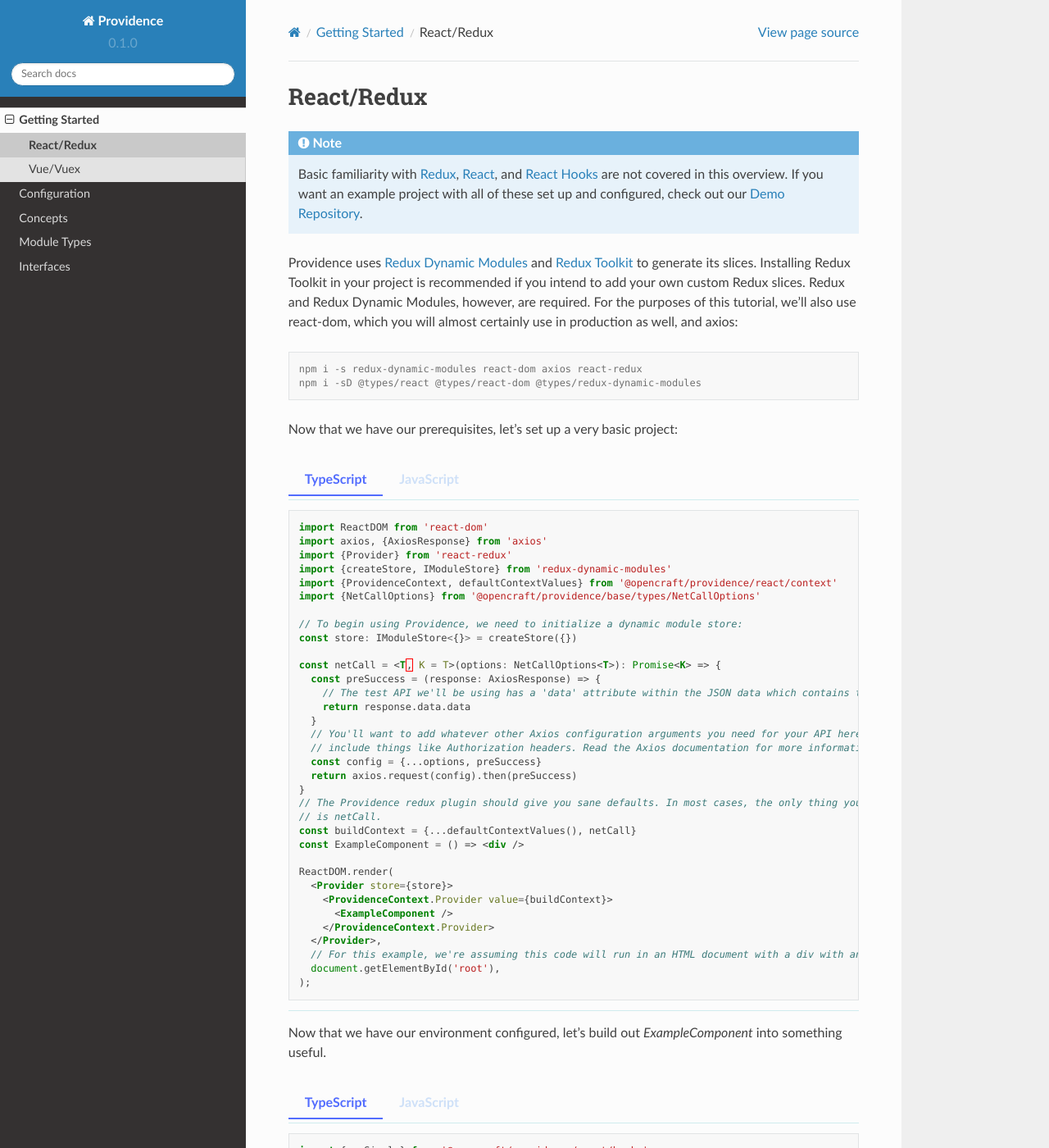
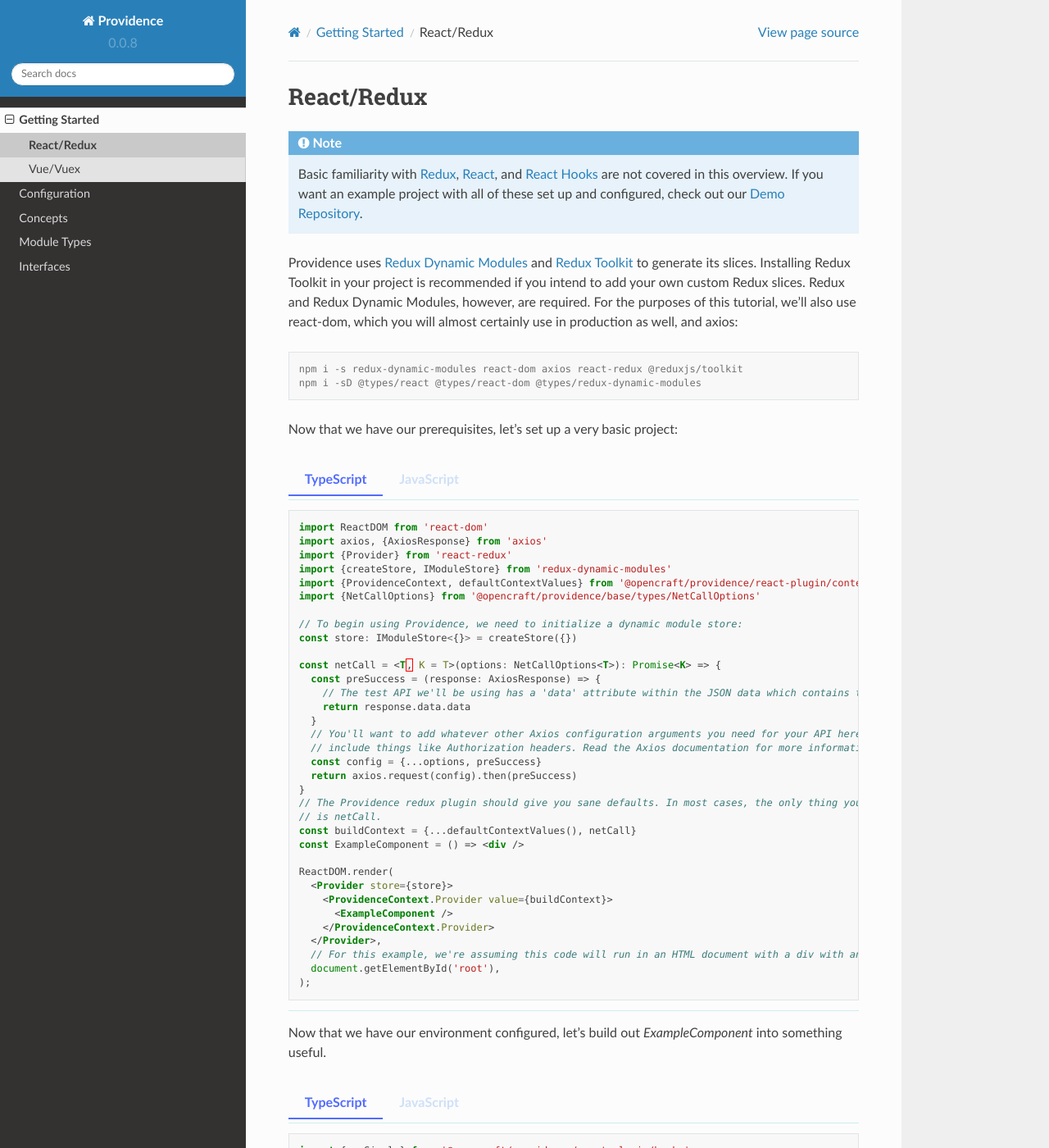
Before and after one commit to Kelketek/providence, a Sphinx documentation site: the page built from docs/getting_started/redux.rst, in a window 1280 px wide and 1400 px high. Shown: the whole window at 82% size. Built offline with Sphinx 7.4.7 and the Read the Docs theme 2.0.0, drawn with Linux system fonts in a browser that asks for light colours; the version number is read from the project's files by our own code; some of the changed text lies outside the part shown.

```diff
--- a/docs/getting_started/index.rst
+++ b/docs/getting_started/index.rst
@@ -1,11 +1,11 @@
 Getting Started
 ===============
 
-Providence is not yet available through npm's repositories. Use the following command to install it from the git repository:
+To begin, install providence:
 
 .. code-block:: console
 
-    npm i https://gitlab.com/opencraft/dev/providence.git
+    npm i -s @opencraft/providence.git
 
 Then, find your state management library below for setup instructions:
 
--- a/docs/getting_started/redux.rst
+++ b/docs/getting_started/redux.rst
@@ -8,7 +8,7 @@ Providence uses `Redux Dynamic Modules`_ and `Redux Toolkit`_ to generate its sl
 
 .. code-block:: console
 
-    npm i -s redux-dynamic-modules react-dom axios react-redux
+    npm i -s redux-dynamic-modules react-dom axios react-redux @reduxjs/toolkit
     npm i -sD @types/react @types/react-dom @types/redux-dynamic-modules
 
 Now that we have our prerequisites, let's set up a very basic project:
@@ -21,7 +21,7 @@ Now that we have our prerequisites, let's set up a very basic project:
       import axios, {AxiosResponse} from 'axios'
       import {Provider} from 'react-redux'
       import {createStore, IModuleStore} from 'redux-dynamic-modules'
-      import {ProvidenceContext, defaultContextValues} from '@opencraft/providence/react/context'
+      import {ProvidenceContext, defaultContextValues} from '@opencraft/providence/react-plugin/context'
       import {NetCallOptions} from '@opencraft/providence/base/types/NetCallOptions'
 
       // To begin using Providence, we need to initialize a dynamic module store:
@@ -60,7 +60,7 @@ Now that we have our prerequisites, let's set up a very basic project:
      import axios, {AxiosResponse} from 'axios'
      import {Provider} from 'react-redux'
      import {createStore} from 'redux-dynamic-modules'
-     import {ProvidenceContext, defaultContextValues} from '@opencraft/providence/react/context'
+     import {ProvidenceContext, defaultContextValues} from '@opencraft/providence/react-plugin/context'
      import {NetCallOptions} from '@opencraft/providence/base/types/NetCallOptions'
 
      // To begin using Providence, we need to initialize a dynamic module store:
@@ -97,7 +97,7 @@ Now that we have our environment configured, let's build out `ExampleComponent`
 
    .. code-block:: jsx
 
-      import {useSingle} from '@opencraft/providence/react/hooks'
+      import {useSingle} from '@opencraft/providence/react-plugin/hooks'
 
       declare interface Product {
         id: number,
@@ -133,7 +133,7 @@ Now that we have our environment configured, let's build out `ExampleComponent`
 
    .. code-block:: jsx
 
-      import {useSingle} from '@opencraft/providence/react/hooks'
+      import {useSingle} from '@opencraft/providence/react-plugin/hooks'
 
       const ExampleComponent = () => {
 
--- a/tsconfig.json
+++ b/tsconfig.json
@@ -42,12 +42,12 @@
     // "maxNodeModuleJsDepth": 1,                        /* Specify the maximum folder depth used for checking JavaScript files from `node_modules`. Only applicable with `allowJs`. */
 
     /* Emit */
-    "declaration": true,                              /* Generate .d.ts files from TypeScript and JavaScript files in your project. */
-    "declarationMap": true,                           /* Create sourcemaps for d.ts files. */
+    // "declaration": true,                              /* Generate .d.ts files from TypeScript and JavaScript files in your project. */
+    // "declarationMap": true,                           /* Create sourcemaps for d.ts files. */
     // "emitDeclarationOnly": true,                      /* Only output d.ts files and not JavaScript files. */
     "sourceMap": true,                                /* Create source map files for emitted JavaScript files. */
     // "outFile": "./",                                  /* Specify a file that bundles all outputs into one JavaScript file. If `declaration` is true, also designates a file that bundles all .d.ts output. */
-    "outDir": "./dist/",                                   /* Specify an output folder for all emitted files. */
+    // "outDir": "./dist/",                                   /* Specify an output folder for all emitted files. */
     // "removeComments": true,                           /* Disable emitting comments. */
     // "noEmit": true,                                   /* Disable emitting files from a compilation. */
     // "importHelpers": true,                            /* Allow importing helper functions from tslib once per project, instead of including them per-file. */
```
Also changed, not shown: README.md (+1 -1 lines), package.json (+10 -8 lines), .gitlab-ci.yml, 5 other files.
